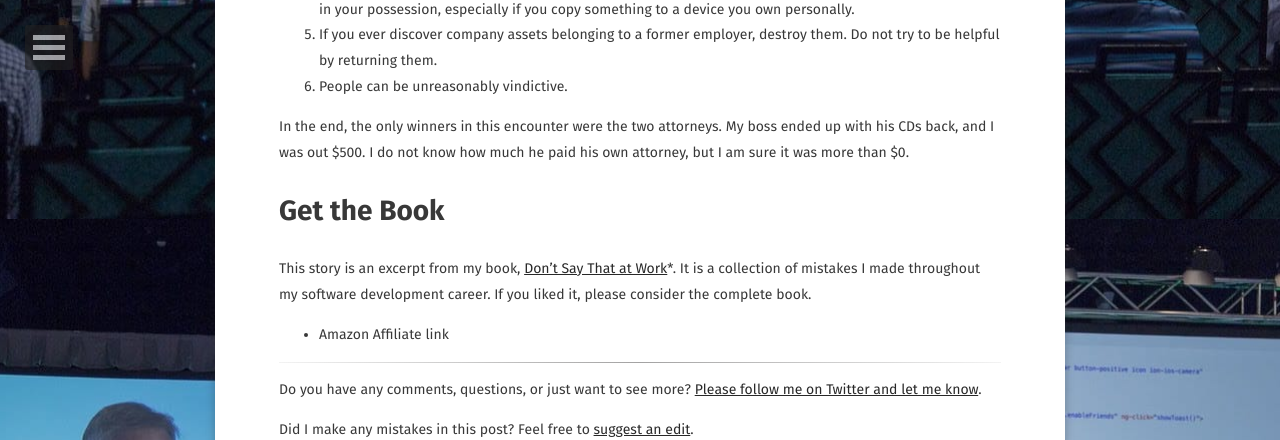
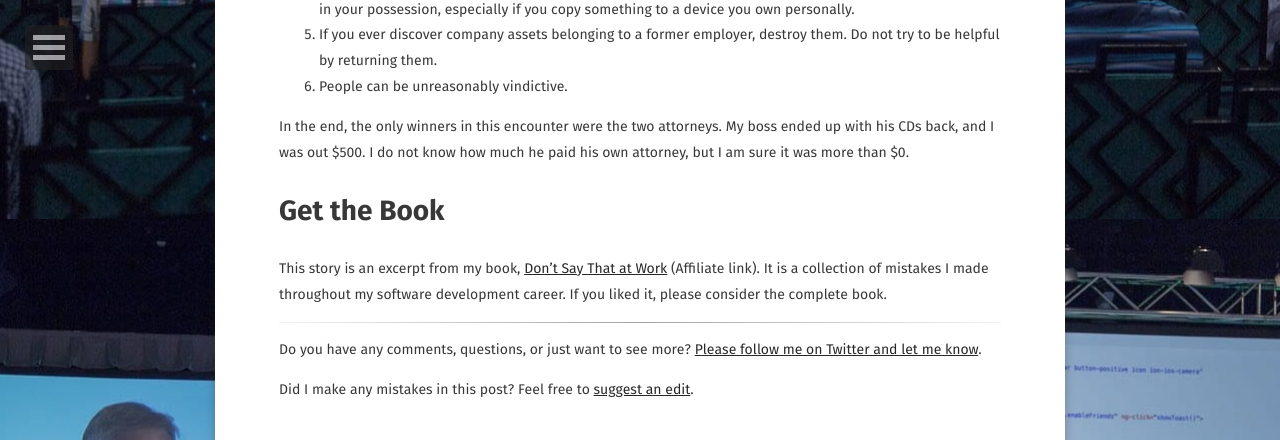
Before and after one commit to walkingriver/walkingriver.github.io, a Jekyll site: the page built from _posts/2020-05-18-perjury.md, in a window 1280 px wide and 900 px high, scrolled down 6081 px, cut to the strip 0-440 px from the top of the window. Built offline with Jekyll 4.4.1, drawn with Linux system fonts in a browser that asks for light colours; some web fonts are replaced.

Commit message:
Corrected affiliate link

```diff
--- a/_posts/2020-05-18-perjury.md
+++ b/_posts/2020-05-18-perjury.md
@@ -138,6 +138,4 @@ I have taken away a few lessons from this fiasco. I share them with you in the u
 In the end, the only winners in this encounter were the two attorneys. My boss ended up with his CDs back, and I was out $500. I do not know how much he paid his own attorney, but I am sure it was more than $0.
 
 # Get the Book
-This story is an excerpt from my book, [Don't Say That at Work](https://amzn.to/3nTMPRj)*. It is a collection of mistakes I made throughout my software development career. If you liked it, please consider the complete book.
-
-* Amazon Affiliate link
+This story is an excerpt from my book, [Don't Say That at Work](https://amzn.to/3nTMPRj) (Affiliate link). It is a collection of mistakes I made throughout my software development career. If you liked it, please consider the complete book.
```
Also changed, not shown: _posts/2020-06-30-net-fired.md (+1 -3 lines).
